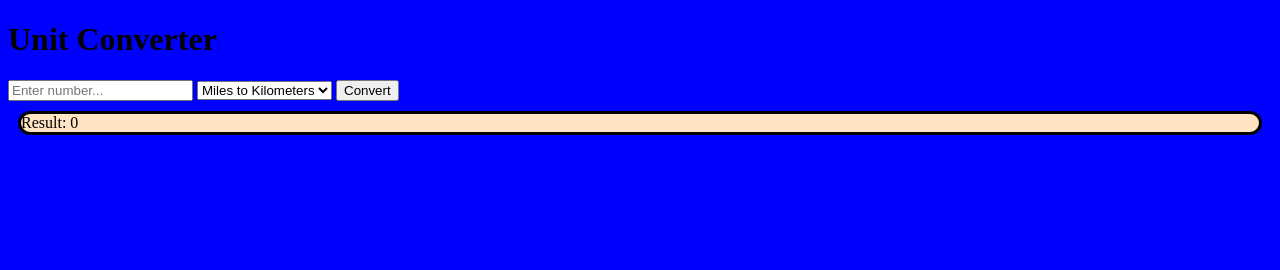
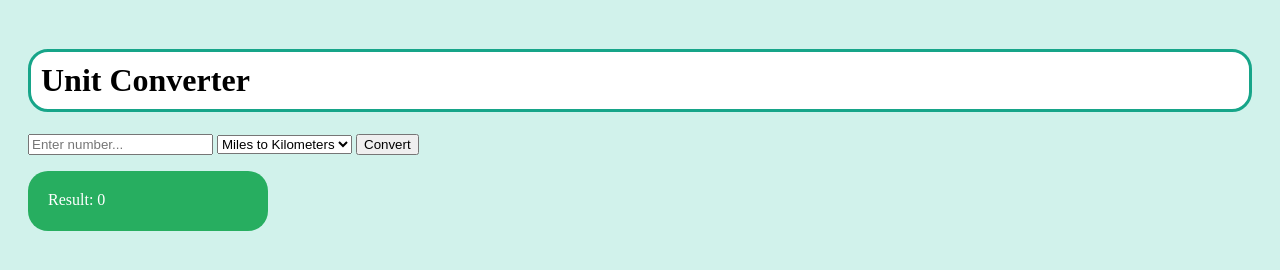
Before and after one commit to mottale11/Unit-Converter, a plain HTML site: page index.html in a window 1280 px wide. Drawn offline with Linux system fonts and the light colour scheme.

Commit message:
style.css

```diff
--- a/style.css
+++ b/style.css
@@ -1,9 +1,20 @@
 body {
-    background-color: blue;
+  background-color: #d1f2eb;
+  padding: 20px;
 }
+
+h1 {
+  padding: 10px;
+  background-color: white;
+  border-radius: 20px;
+  border: solid #17a589 ;
+}
+
 p {
-  border: solid;
-  background-color: bisque;
+  background-color: #27ae60;
+  color: white;
   border-radius: 20px;
-  margin: 10px;
+  height: 20px;
+  width: 200px;
+  padding: 20px;
 }
```
